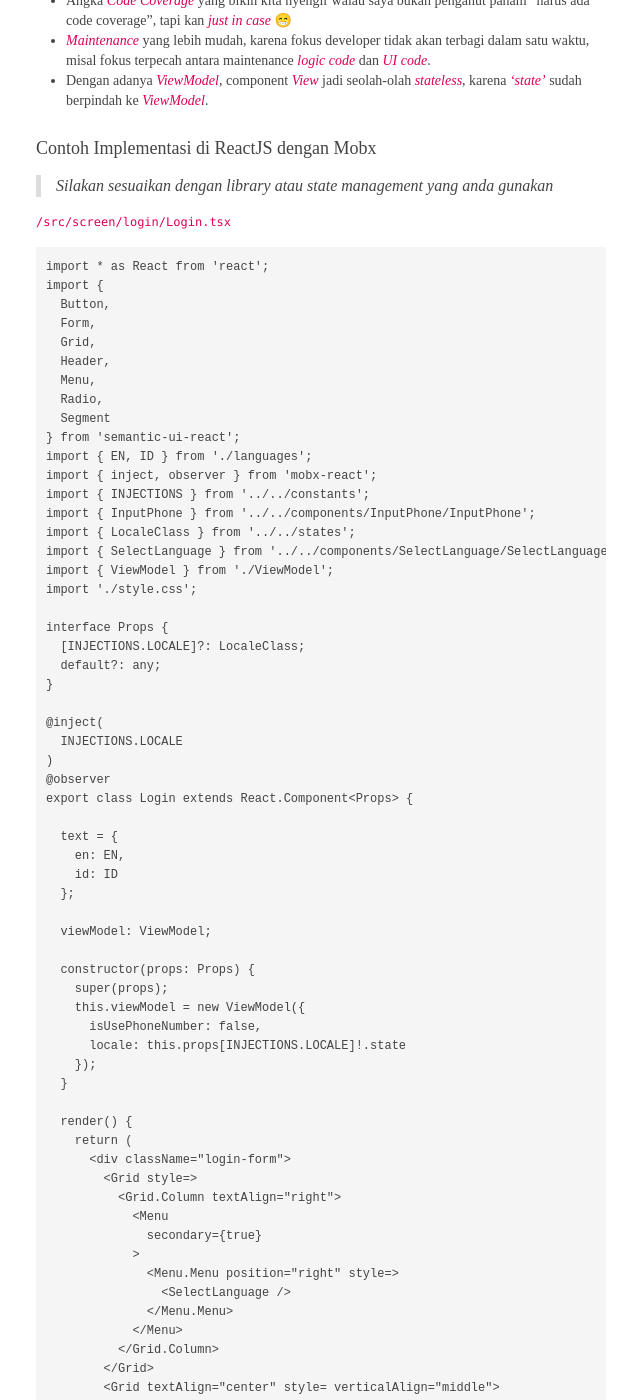
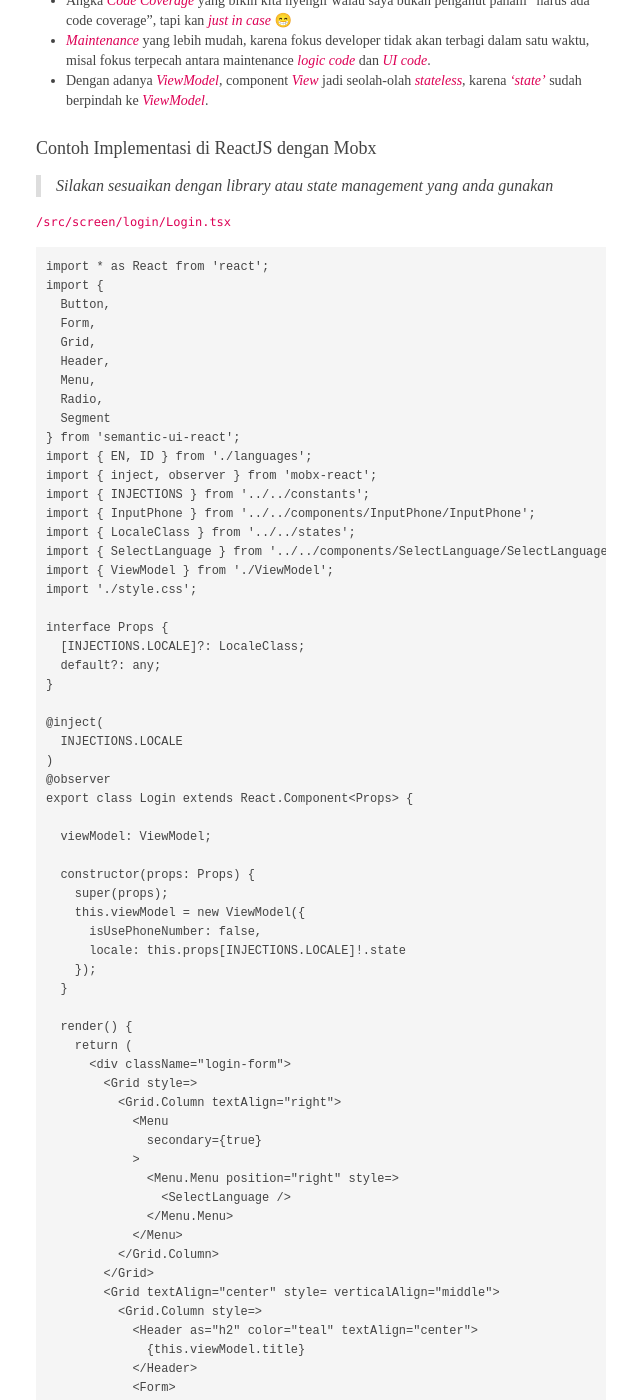
Before and after one commit to sendz/sendz.github.io, a Jekyll site: the page built from _posts/2018-09-24-arsitektur-proyek-reactjs-dengan-mvvm-pattern.md, in a window 1280 px wide and 1400 px high, scrolled down 2297 px. Shown: the whole window, without its empty margins (319-959 px from the left). Built offline with Jekyll 4.4.1, drawn with Linux system fonts in a browser that asks for light colours; nearby versions of some CDN libraries; emoji names are drawn with the system emoji font; some web fonts are replaced; some of the changed text lies outside the part shown.

Commit message:
Remove text declaration on View

```diff
--- a/_posts/2018-09-24-arsitektur-proyek-reactjs-dengan-mvvm-pattern.md
+++ b/_posts/2018-09-24-arsitektur-proyek-reactjs-dengan-mvvm-pattern.md
@@ -100,11 +100,6 @@ interface Props {
 )
 @observer
 export class Login extends React.Component<Props> {
-
-  text = {
-    en: EN,
-    id: ID
-  };
 
   viewModel: ViewModel;
 
```
